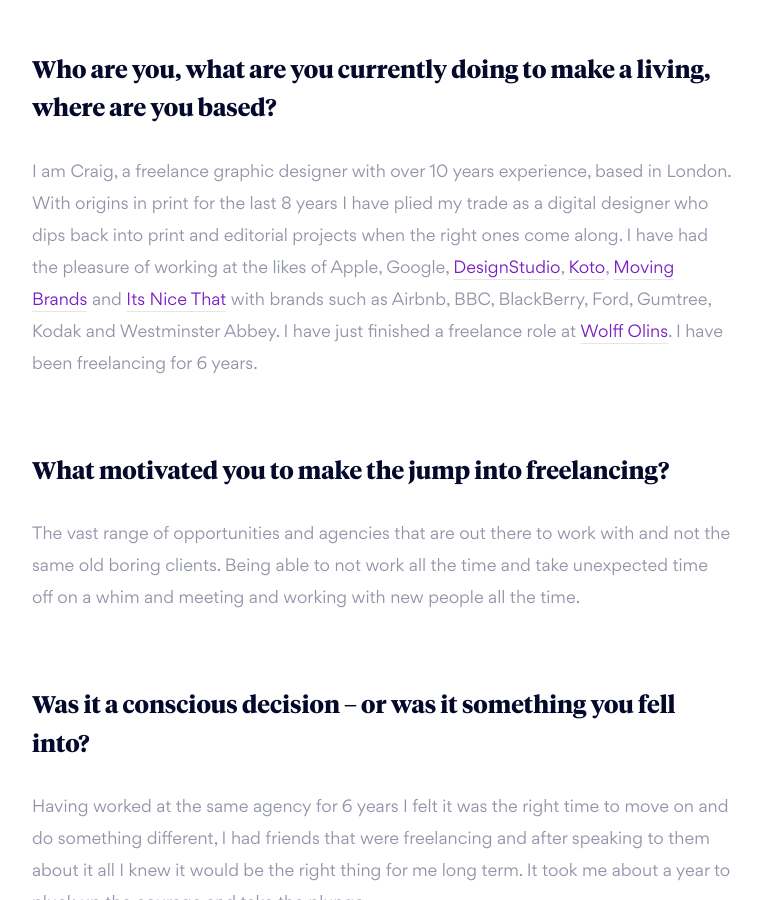
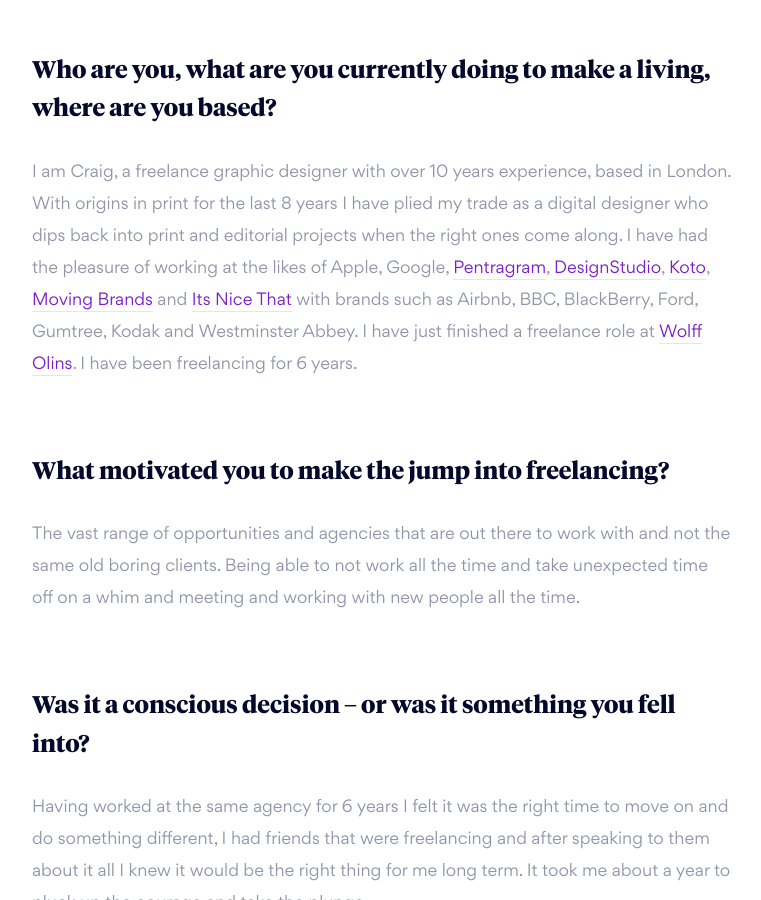
Before and after one commit to mattvernon/funemployed, a Jekyll site: the page built from _profiles/craig-jackson.markdown, in a window 1280 px wide and 900 px high, scrolled down 584 px. Shown: the whole window, without its empty margins (258-1019 px from the left). Built offline with Jekyll 4.4.1, drawn with Linux system fonts in a browser that asks for light colours.

Commit message:
Updated Craig Jackson

```diff
--- a/_profiles/craig-jackson.markdown
+++ b/_profiles/craig-jackson.markdown
@@ -23,7 +23,7 @@
 
 ### Who are you, what are you currently doing to make a living, where are you based?
 
-I am Craig, a freelance graphic designer with over 10 years experience, based in London. With origins in print for the last 8 years I have plied my trade as a digital designer who dips back into print and editorial projects when the right ones come along. I have had the pleasure of working at the likes of Apple, Google, [DesignStudio](https://www.wearedesignstudio.com/), [Koto](https://www.studiokoto.co/), [Moving Brands](http://www.movingbrands.com/) and [Its Nice That](http://www.itsnicethat.com/) with brands such as Airbnb, BBC, BlackBerry, Ford, Gumtree, Kodak and Westminster Abbey. I have just finished a freelance role at [Wolff Olins](http://www.wolffolins.com/). I have been freelancing for 6 years.
+I am Craig, a freelance graphic designer with over 10 years experience, based in London. With origins in print for the last 8 years I have plied my trade as a digital designer who dips back into print and editorial projects when the right ones come along. I have had the pleasure of working at the likes of Apple, Google, [Pentragram](http://pentagram.com), [DesignStudio](https://www.wearedesignstudio.com/), [Koto](https://www.studiokoto.co/), [Moving Brands](http://www.movingbrands.com/) and [Its Nice That](http://www.itsnicethat.com/) with brands such as Airbnb, BBC, BlackBerry, Ford, Gumtree, Kodak and Westminster Abbey. I have just finished a freelance role at [Wolff Olins](http://www.wolffolins.com/). I have been freelancing for 6 years.
 
 ### What motivated you to make the jump into freelancing?
 
```
